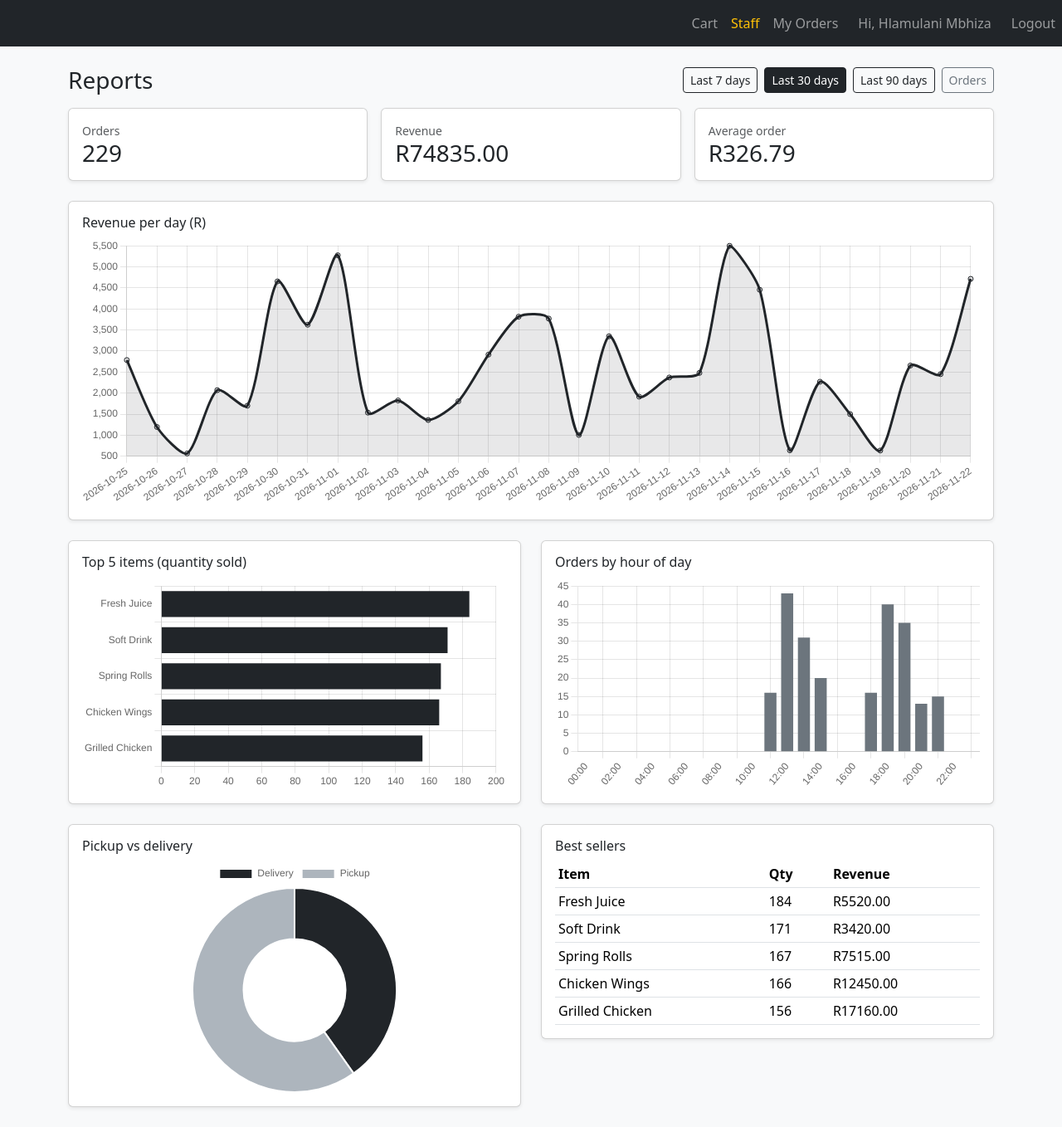
After one commit to Hlamulani/kwa-george-s-kitchen, a Flask app: page /admin/reports/ in a window 1280 px wide. The commit adds this page. Shown: the whole page at 83% size. Run offline with Flask 3, Linux system fonts and the light colour scheme; a user stored in the database is signed in; some libraries are stand-ins or nearby versions.

Commit message:
Add sales reports, CSRF protecting and config

```diff
--- a/app/__init__.py
+++ b/app/__init__.py
@@ -1,30 +1,36 @@
 from flask import Flask, session
 from flask_sqlalchemy import SQLAlchemy
 from flask_login import LoginManager
+from flask_wtf.csrf import CSRFProtect
+
+from config import Config
 
 db = SQLAlchemy()
 login_manager = LoginManager()
 login_manager.login_view = "auth.login"
+csrf = CSRFProtect()
 
 
 def create_app():
     app = Flask(__name__)
-    app.config["SECRET_KEY"] = "change-me"
-    app.config["SQLALCHEMY_DATABASE_URI"] = "sqlite:///restaurant.db"
+    app.config.from_object(Config)
 
     db.init_app(app)
     login_manager.init_app(app)
+    csrf.init_app(app)
 
     from .routes.menu import menu_bp
     from .routes.auth import auth_bp
     from .routes.cart import cart_bp
     from .routes.admin import admin_bp
     from .routes.driver import driver_bp
+    from .routes.reports import reports_bp
     app.register_blueprint(menu_bp)
     app.register_blueprint(auth_bp)
     app.register_blueprint(cart_bp)
     app.register_blueprint(admin_bp)
     app.register_blueprint(driver_bp)
+    app.register_blueprint(reports_bp)
 
     @app.context_processor
     def inject_cart_count():
--- /dev/null
+++ b/app/routes/reports.py
@@ -0,0 +1,85 @@
+from datetime import datetime, timedelta, timezone
+from flask import Blueprint, render_template, request
+from sqlalchemy import text
+from .. import db
+from .admin import staff_required
+
+reports_bp = Blueprint("reports", __name__, url_prefix="/admin/reports")
+
+# Timestamps are stored in UTC; South Africa is UTC+2, so shift before grouping.
+LOCAL = "'+2 hours'"
+
+
+@reports_bp.route("/")
+@staff_required
+def index():
+    days = request.args.get("days", 30, type=int)
+    if days not in (7, 30, 90):
+        days = 30
+    since = (datetime.now(timezone.utc) - timedelta(days=days)).strftime("%Y-%m-%d %H:%M:%S")
+    params = {"since": since}
+
+    summary = db.session.execute(text("""
+        SELECT COUNT(*) AS orders, COALESCE(SUM(total), 0) AS revenue
+        FROM "order"
+        WHERE status != 'Cancelled' AND created_at >= :since
+    """), params).one()
+    orders_count = summary.orders
+    revenue = round(summary.revenue, 2)
+    avg_order = round(revenue / orders_count, 2) if orders_count else 0
+
+    daily = db.session.execute(text(f"""
+        SELECT date(created_at, {LOCAL}) AS day,
+               COUNT(*) AS orders,
+               ROUND(SUM(total), 2) AS revenue
+        FROM "order"
+        WHERE status != 'Cancelled' AND created_at >= :since
+        GROUP BY day
+        ORDER BY day
+    """), params).all()
+
+    top_items = db.session.execute(text("""
+        SELECT m.name AS name,
+               SUM(oi.quantity) AS qty,
+               ROUND(SUM(oi.quantity * oi.unit_price), 2) AS revenue
+        FROM order_item oi
+        JOIN "order" o ON o.id = oi.order_id
+        JOIN menu_item m ON m.id = oi.menu_item_id
+        WHERE o.status != 'Cancelled' AND o.created_at >= :since
+        GROUP BY m.id
+        ORDER BY qty DESC
+        LIMIT 5
+    """), params).all()
+
+    by_hour_rows = db.session.execute(text(f"""
+        SELECT CAST(strftime('%H', created_at, {LOCAL}) AS INTEGER) AS hour,
+               COUNT(*) AS orders
+        FROM "order"
+        WHERE status != 'Cancelled' AND created_at >= :since
+        GROUP BY hour
+    """), params).all()
+    by_hour = {r.hour: r.orders for r in by_hour_rows}
+
+    by_type = db.session.execute(text("""
+        SELECT order_type, COUNT(*) AS orders, ROUND(SUM(total), 2) AS revenue
+        FROM "order"
+        WHERE status != 'Cancelled' AND created_at >= :since
+        GROUP BY order_type
+    """), params).all()
+
+    return render_template(
+        "reports.html",
+        days=days,
+        orders_count=orders_count,
+        revenue=revenue,
+        avg_order=avg_order,
+        daily_labels=[r.day for r in daily],
+        daily_revenue=[r.revenue for r in daily],
+        top_labels=[r.name for r in top_items],
+        top_qty=[r.qty for r in top_items],
+        hour_labels=[f"{h:02d}:00" for h in range(24)],
+        hour_orders=[by_hour.get(h, 0) for h in range(24)],
+        type_labels=[r.order_type.capitalize() for r in by_type],
+        type_orders=[r.orders for r in by_type],
+        top_items=top_items,
+    )
--- a/app/templates/admin_menu.html
+++ b/app/templates/admin_menu.html
@@ -10,6 +10,7 @@
 </div>
 
 <form method="post" action="{{ url_for('admin.new_category') }}" class="row g-2 mb-4">
+  <input type="hidden" name="csrf_token" value="{{ csrf_token() }}">
   <div class="col-auto">
     <input type="text" name="name" class="form-control form-control-sm" placeholder="New category name" required>
   </div>
@@ -33,6 +34,7 @@
       <td class="d-flex gap-2 justify-content-end">
         <a href="{{ url_for('admin.edit_item', item_id=item.id) }}" class="btn btn-sm btn-outline-secondary">Edit</a>
         <form method="post" action="{{ url_for('admin.toggle', item_id=item.id) }}">
+          <input type="hidden" name="csrf_token" value="{{ csrf_token() }}">
           <button class="btn btn-sm btn-outline-dark">{{ 'Hide' if item.available else 'Show' }}</button>
         </form>
       </td>
--- a/app/templates/cart.html
+++ b/app/templates/cart.html
@@ -16,6 +16,7 @@
         <td>R{{ "%.2f"|format(line.item.price) }}</td>
         <td>
           <form method="post" action="{{ url_for('cart.update', item_id=line.item.id) }}" class="d-flex gap-2">
+            <input type="hidden" name="csrf_token" value="{{ csrf_token() }}">
             <input type="number" name="quantity" value="{{ line.qty }}" min="0" max="20" class="form-control form-control-sm">
             <button class="btn btn-sm btn-outline-secondary">Update</button>
           </form>
@@ -23,6 +24,7 @@
         <td>R{{ "%.2f"|format(line.line_total) }}</td>
         <td>
           <form method="post" action="{{ url_for('cart.remove', item_id=line.item.id) }}">
+            <input type="hidden" name="csrf_token" value="{{ csrf_token() }}">
             <button class="btn btn-sm btn-outline-danger">Remove</button>
           </form>
         </td>
--- a/app/templates/checkout.html
+++ b/app/templates/checkout.html
@@ -5,6 +5,7 @@
 <div class="row g-4">
   <div class="col-md-6">
     <form method="post">
+      <input type="hidden" name="csrf_token" value="{{ csrf_token() }}">
       <div class="mb-3">
         <label class="form-label d-block">How would you like your order?</label>
         <div class="form-check">
--- a/app/templates/driver.html
+++ b/app/templates/driver.html
@@ -27,6 +27,7 @@
       <div class="card-footer bg-white">
         {% if o.status in ["Preparing", "Out for delivery"] %}
         <form method="post" action="{{ url_for('driver.advance', delivery_id=d.id) }}">
+          <input type="hidden" name="csrf_token" value="{{ csrf_token() }}">
           <button class="btn w-100 {{ 'btn-dark' if o.status == 'Preparing' else 'btn-success' }}">
             {{ 'Picked up – out for delivery' if o.status == 'Preparing' else 'Mark as delivered' }}
           </button>
--- a/app/templates/item_form.html
+++ b/app/templates/item_form.html
@@ -5,6 +5,7 @@
   <div class="col-md-6">
     <h1 class="h3 mb-3">{{ 'Edit' if item else 'Add' }} menu item</h1>
     <form method="post">
+      <input type="hidden" name="csrf_token" value="{{ csrf_token() }}">
       <div class="mb-3">
         <label class="form-label">Name</label>
         <input type="text" name="name" class="form-control" value="{{ item.name if item else '' }}" required>
--- a/app/templates/login.html
+++ b/app/templates/login.html
@@ -5,6 +5,7 @@
   <div class="col-md-5">
     <h1 class="h3 mb-3">Log in</h1>
     <form method="post">
+      <input type="hidden" name="csrf_token" value="{{ csrf_token() }}">
       <div class="mb-3">
         <label class="form-label">Email</label>
         <input type="email" name="email" class="form-control" required>
--- a/app/templates/menu.html
+++ b/app/templates/menu.html
@@ -16,6 +16,7 @@
           <div class="card-footer bg-white d-flex justify-content-between align-items-center">
             <span class="fw-bold">R{{ "%.2f"|format(item.price) }}</span>
             <form method="post" action="{{ url_for('cart.add', item_id=item.id) }}">
+              <input type="hidden" name="csrf_token" value="{{ csrf_token() }}">
               <button class="btn btn-sm btn-dark">Add to cart</button>
             </form>
           </div>
--- a/app/templates/register.html
+++ b/app/templates/register.html
@@ -5,6 +5,7 @@
   <div class="col-md-5">
     <h1 class="h3 mb-3">Create an account</h1>
     <form method="post">
+      <input type="hidden" name="csrf_token" value="{{ csrf_token() }}">
       <div class="mb-3">
         <label class="form-label">Name</label>
         <input type="text" name="name" class="form-control" required>
--- /dev/null
+++ b/app/templates/reports.html
@@ -0,0 +1,120 @@
+{% extends "base.html" %}
+{% block title %}Staff · Reports{% endblock %}
+{% block content %}
+<div class="d-flex justify-content-between align-items-center mb-3">
+  <h1 class="h3 mb-0">Reports</h1>
+  <div class="d-flex gap-2">
+    {% for d in [7, 30, 90] %}
+    <a href="{{ url_for('reports.index', days=d) }}"
+       class="btn btn-sm {{ 'btn-dark' if days == d else 'btn-outline-dark' }}">Last {{ d }} days</a>
+    {% endfor %}
+    <a href="{{ url_for('admin.orders') }}" class="btn btn-sm btn-outline-secondary">Orders</a>
+  </div>
+</div>
+
+<div class="row g-3 mb-4">
+  <div class="col-md-4">
+    <div class="card shadow-sm"><div class="card-body">
+      <div class="text-muted small">Orders</div>
+      <div class="h3 mb-0">{{ orders_count }}</div>
+    </div></div>
+  </div>
+  <div class="col-md-4">
+    <div class="card shadow-sm"><div class="card-body">
+      <div class="text-muted small">Revenue</div>
+      <div class="h3 mb-0">R{{ "%.2f"|format(revenue) }}</div>
+    </div></div>
+  </div>
+  <div class="col-md-4">
+    <div class="card shadow-sm"><div class="card-body">
+      <div class="text-muted small">Average order</div>
+      <div class="h3 mb-0">R{{ "%.2f"|format(avg_order) }}</div>
+    </div></div>
+  </div>
+</div>
+
+{% if orders_count %}
+<div class="row g-4">
+  <div class="col-12">
+    <div class="card shadow-sm"><div class="card-body">
+      <h2 class="h6">Revenue per day (R)</h2>
+      <canvas id="dailyChart" height="90"></canvas>
+    </div></div>
+  </div>
+  <div class="col-md-6">
+    <div class="card shadow-sm"><div class="card-body">
+      <h2 class="h6">Top 5 items (quantity sold)</h2>
+      <canvas id="topChart"></canvas>
+    </div></div>
+  </div>
+  <div class="col-md-6">
+    <div class="card shadow-sm"><div class="card-body">
+      <h2 class="h6">Orders by hour of day</h2>
+      <canvas id="hourChart"></canvas>
+    </div></div>
+  </div>
+  <div class="col-md-6">
+    <div class="card shadow-sm"><div class="card-body">
+      <h2 class="h6">Pickup vs delivery</h2>
+      <canvas id="typeChart" style="max-height:280px"></canvas>
+    </div></div>
+  </div>
+  <div class="col-md-6">
+    <div class="card shadow-sm"><div class="card-body">
+      <h2 class="h6">Best sellers</h2>
+      <table class="table table-sm mb-0">
+        <thead><tr><th>Item</th><th>Qty</th><th>Revenue</th></tr></thead>
+        <tbody>
+          {% for item in top_items %}
+          <tr><td>{{ item.name }}</td><td>{{ item.qty }}</td><td>R{{ "%.2f"|format(item.revenue) }}</td></tr>
+          {% endfor %}
+        </tbody>
+      </table>
+    </div></div>
+  </div>
+</div>
+{% else %}
+<p>No orders in this period yet.</p>
+{% endif %}
+
+<script src="https://cdn.jsdelivr.net/npm/chart.js@4.4.3/dist/chart.umd.min.js"></script>
+<script>
+  const dark = "#212529";
+
+  new Chart(document.getElementById("dailyChart"), {
+    type: "line",
+    data: {
+      labels: {{ daily_labels|tojson }},
+      datasets: [{ label: "Revenue (R)", data: {{ daily_revenue|tojson }},
+                   borderColor: dark, backgroundColor: "rgba(33,37,41,0.1)", fill: true, tension: 0.25 }]
+    },
+    options: { plugins: { legend: { display: false } } }
+  });
+
+  new Chart(document.getElementById("topChart"), {
+    type: "bar",
+    data: {
+      labels: {{ top_labels|tojson }},
+      datasets: [{ label: "Sold", data: {{ top_qty|tojson }}, backgroundColor: dark }]
+    },
+    options: { indexAxis: "y", plugins: { legend: { display: false } } }
+  });
+
+  new Chart(document.getElementById("hourChart"), {
+    type: "bar",
+    data: {
+      labels: {{ hour_labels|tojson }},
+      datasets: [{ label: "Orders", data: {{ hour_orders|tojson }}, backgroundColor: "#6c757d" }]
+    },
+    options: { plugins: { legend: { display: false } } }
+  });
+
+  new Chart(document.getElementById("typeChart"), {
+    type: "doughnut",
+    data: {
+      labels: {{ type_labels|tojson }},
+      datasets: [{ data: {{ type_orders|tojson }}, backgroundColor: [dark, "#adb5bd"] }]
+    }
+  });
+</script>
+{% endblock %}
--- a/requirements.txt
+++ b/requirements.txt
@@ -3,9 +3,11 @@ click==8.5.1
 Flask==3.1.3
 Flask-Login==0.6.3
 Flask-SQLAlchemy==3.1.1
+Flask-WTF==1.3.0
 itsdangerous==2.2.0
 Jinja2==3.1.6
 MarkupSafe==3.0.4
 SQLAlchemy==2.1.9
 typing_extensions==4.16.0
 Werkzeug==3.1.9
+WTForms==3.3.2
```
Also changed, not shown: app/templates/admin_orders.html (+7 -1 lines), config.py (added, +7 -0 lines), seed_orders.py (added, +96 -0 lines), instance/restaurant.db.
